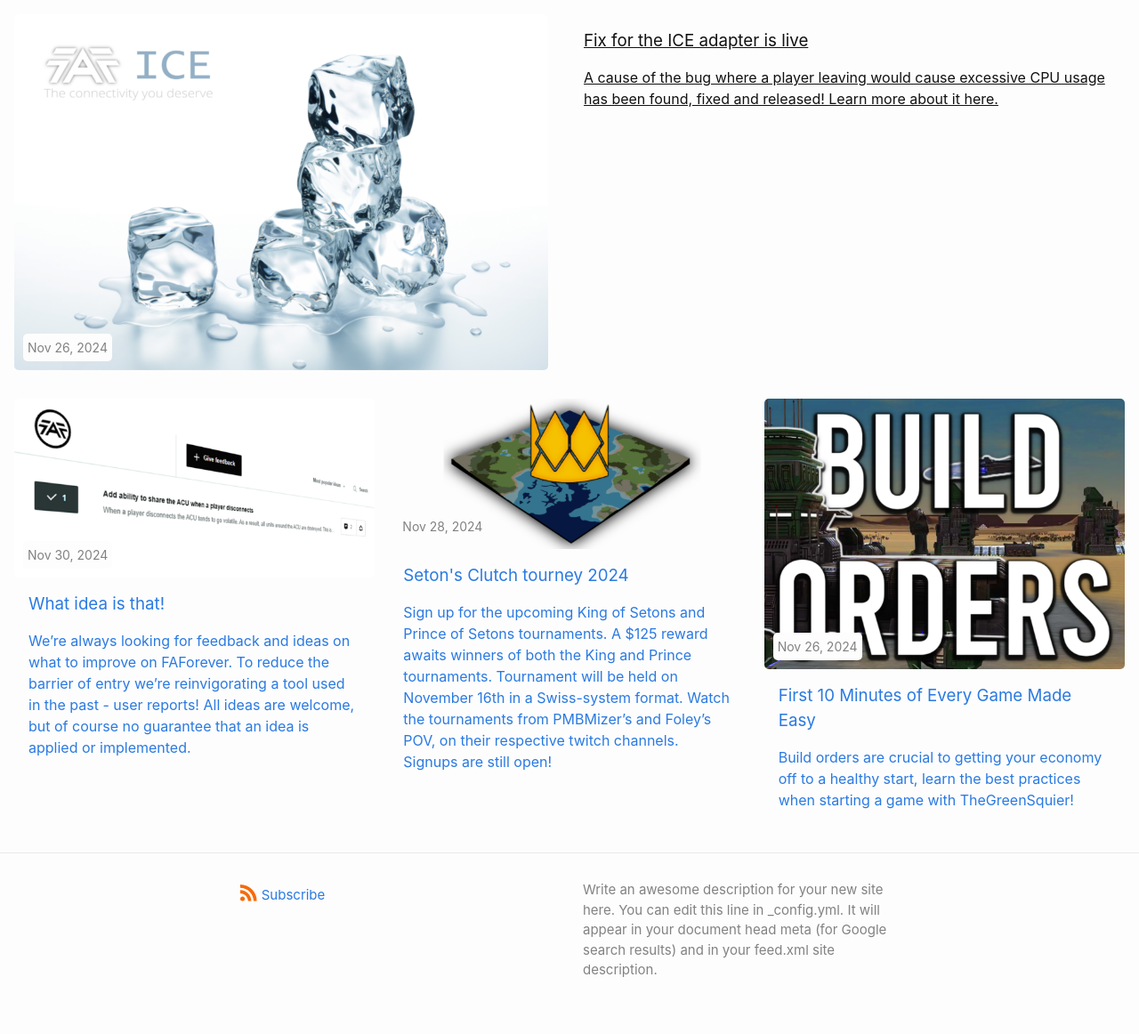
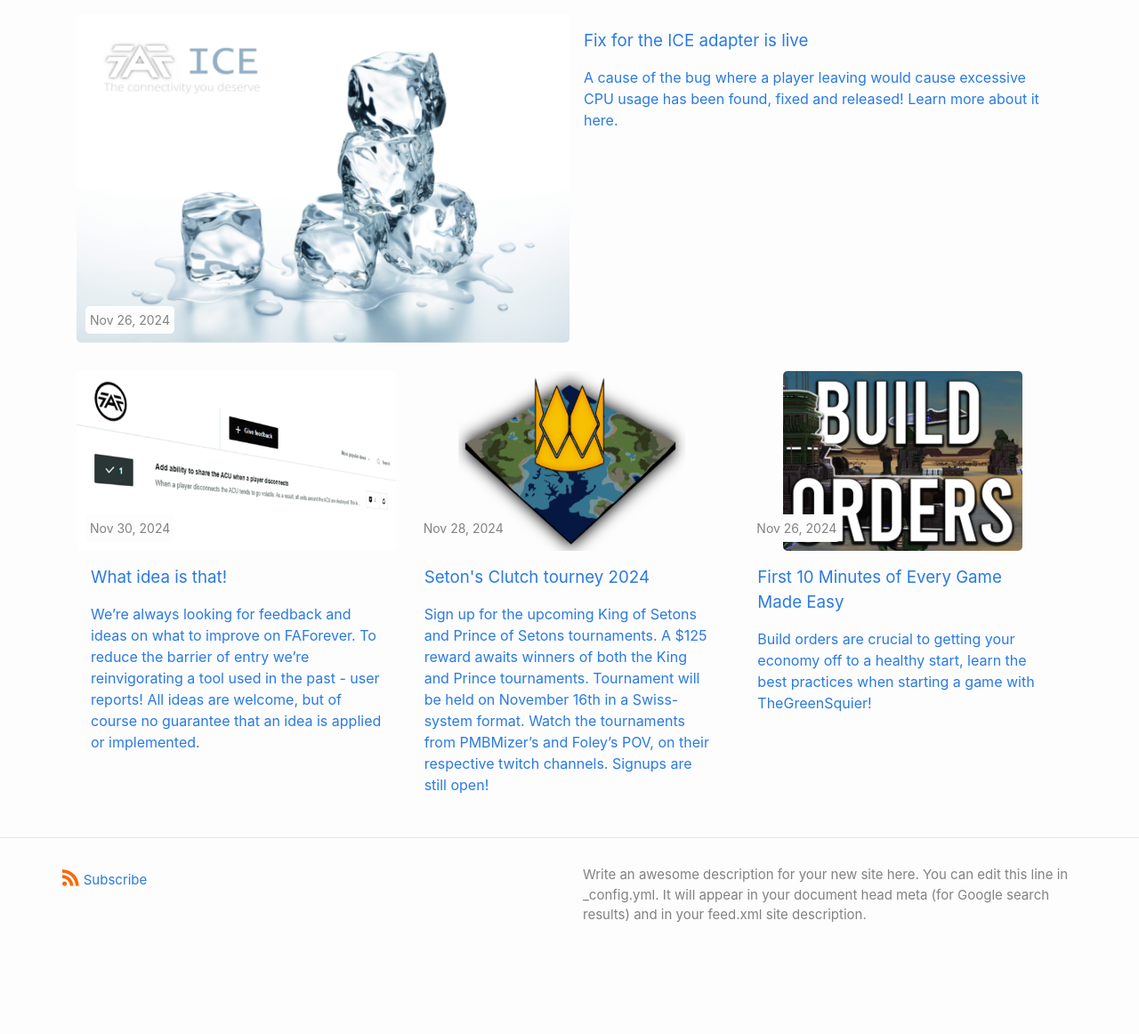
Before and after one commit to MrRowey/website-news, a Jekyll site: the page built from src/index.html, in a window 1280 px wide. Shown: the whole page at 89% size. Built offline with Jekyll 4.4.1, drawn with Linux system fonts in a browser that asks for light colours; after the commit the page ends 1100 px from its top, so only the background shows below that.

Commit message:
Adjust styling of the home page

```diff
--- a/src/_sass/_layout.scss
+++ b/src/_sass/_layout.scss
@@ -291,10 +291,21 @@
 
 .post-regular-image-container {
   position: relative;
+
+  overflow: hidden; /* Ensures excess image content is clipped */
+  display: flex;
+  justify-content: center; /* Center the image horizontally */
+  align-items: center; /* Center the image vertically */
+
+  aspect-ratio: 16 / 9;
+  width: 100%;
 }
 
 .post-regular-image {
   border-radius: 5px;
+
+  height: 100%;
+  width: auto;
 }
 
 .post-regular-meta {
--- a/src/_sass/initialize.scss
+++ b/src/_sass/initialize.scss
@@ -14,7 +14,7 @@ $spacing-unit:     30px !default;
 $table-text-align: left !default;
 
 // Width of the content area
-$content-width:    800px !default;
+$content-width:    1200px !default;
 
 $on-palm:          600px !default;
 $on-laptop:        800px !default;
--- a/src/index.html
+++ b/src/index.html
@@ -17,7 +17,7 @@
     {% assign featuredLivePosts = livePosts | where: "type", 'featured' %}
     {% assign regularLivePosts = livePosts | where: "type", 'regular' %}
 
-    <section class="post-container">
+    <section class="wrapper">
         <div class="featured-container">
         {%- if featuredLivePosts.size > 0 -%} {% assign featuredLivePost = featuredLivePosts | first %}
 
```
